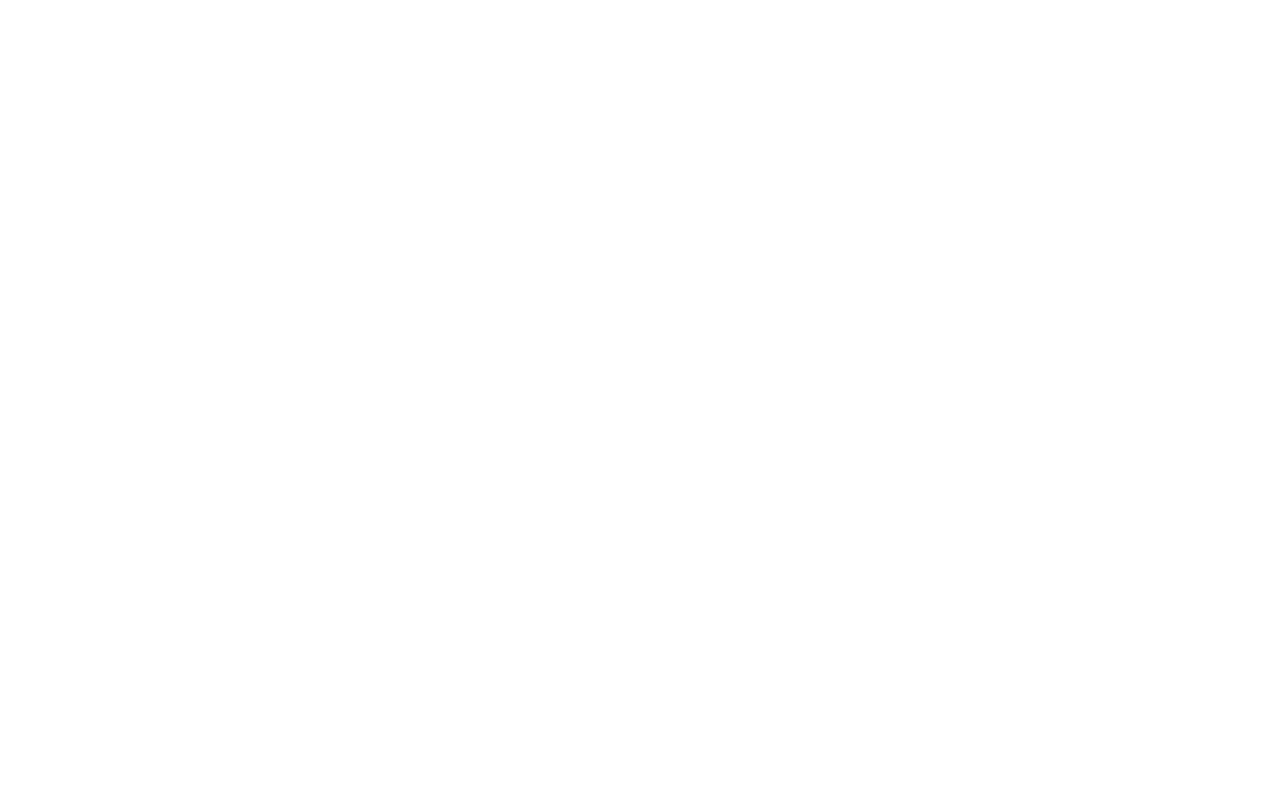
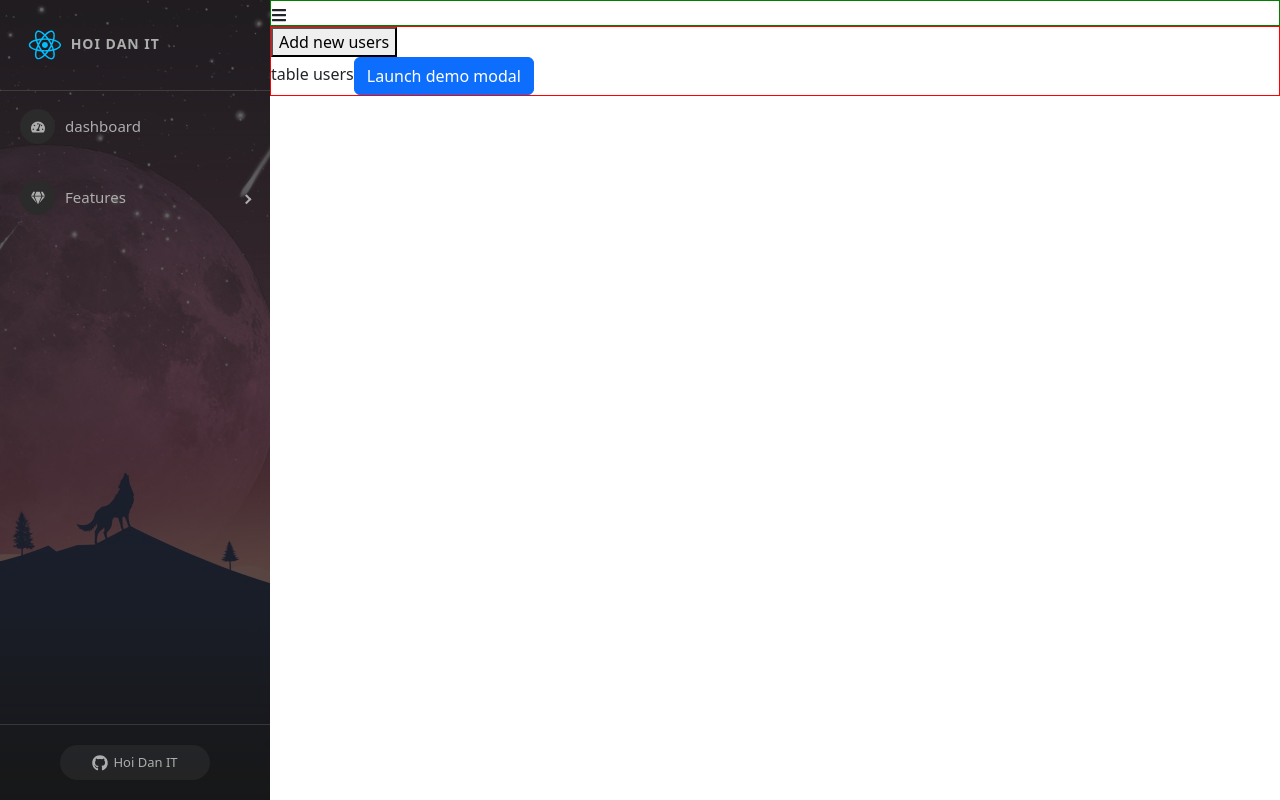
Before and after one commit to antking19/hoidanit-test-demo-react, a React (Create React App) app: page /admins/manage-user in a window 1280 px wide. Before the commit this address had no page. Built offline with nearby package versions, Linux system fonts and the light colour scheme.

Commit message:
Video 56 - Modal them moi nguoi dung

```diff
--- a/src/components/Admin/Admin.js
+++ b/src/components/Admin/Admin.js
@@ -2,6 +2,7 @@
 import "./Admin.scss";
 import { FaBars } from "react-icons/fa";
 import { useState } from "react";
+import { Outlet } from "react-router-dom";
 
 const Admin = (props) => {
     const [collapsed, setCollapsed] = useState(false);
@@ -11,8 +12,12 @@
                 <Sidebar collapsed={collapsed} />
             </div>
             <div className="admin-content">
-                <FaBars onClick={() => setCollapsed(!collapsed)} />
-                admin content
+                <div className="admin-header">
+                    <FaBars onClick={() => setCollapsed(!collapsed)} />
+                </div>
+                <div className="admin-main">
+                    <Outlet />
+                </div>
             </div>
         </div>
     );
--- a/src/components/Admin/Admin.scss
+++ b/src/components/Admin/Admin.scss
@@ -5,4 +5,15 @@
             height: 100vh;
         }
     }
+
+    .admin-content {
+        width: 100%;
+        .admin-header {
+            border: 1px solid green;
+        }
+
+        .admin-main {
+            border: 1px solid red;
+        }
+    }
 }
--- /dev/null
+++ b/src/components/Admin/Dashboard.js
@@ -0,0 +1,5 @@
+const Dashboard = (props) => {
+    return <div>Dashboard page</div>;
+};
+
+export default Dashboard;
--- /dev/null
+++ b/src/components/Admin/ManageUser.js
@@ -0,0 +1,20 @@
+import ModalCreateUser from "./ModalCreateUser";
+
+const ManageUser = (props) => {
+    return (
+        <div className="manage-user-container">
+            <div className="title"></div>
+            <div className="user-content">
+                <div>
+                    <button>Add new users</button>
+                </div>
+                <div>
+                    table users
+                    <ModalCreateUser />
+                </div>
+            </div>
+        </div>
+    );
+};
+
+export default ManageUser;
--- /dev/null
+++ b/src/components/Admin/ModalCreateUser.js
@@ -0,0 +1,70 @@
+import React, { useState } from "react";
+import Button from "react-bootstrap/Button";
+import Modal from "react-bootstrap/Modal";
+
+const ModalCreateUser = (props) => {
+    const [show, setShow] = useState(false);
+
+    const handleClose = () => setShow(false);
+    const handleShow = () => setShow(true);
+
+    return (
+        <>
+            <Button variant="primary" onClick={handleShow}>
+                Launch demo modal
+            </Button>
+
+            <Modal show={show} onHide={handleClose} size="xl" backdrop="static">
+                <Modal.Header closeButton>
+                    <Modal.Title>Add new user</Modal.Title>
+                </Modal.Header>
+                <Modal.Body>
+                    <form className="row g-3">
+                        <div class="col-md-6">
+                            <label class="form-label">Email</label>
+                            <input
+                                type="email"
+                                class="form-control"
+                                aria-describedby="emailHelp"
+                            />
+                        </div>
+                        <div class="col-md-6">
+                            <label class="form-label">Password</label>
+                            <input type="password" class="form-control" />
+                        </div>
+                        <div class="col-md-6">
+                            <label class="form-label">Username</label>
+                            <input type="text" class="form-control" />
+                        </div>
+                        <div class="col-md-6">
+                            <label class="form-label">Role</label>
+                            <select
+                                class="form-select form-select"
+                                aria-label=".form-select example"
+                            >
+                                <option selected value="USER">
+                                    USER
+                                </option>
+                                <option value="ADMIN">ADMIN</option>
+                            </select>
+                        </div>
+                        <div class="col-md-12">
+                            <label class="form-label">Image</label>
+                            <input type="file" />
+                        </div>
+                    </form>
+                </Modal.Body>
+                <Modal.Footer>
+                    <Button variant="secondary" onClick={handleClose}>
+                        Close
+                    </Button>
+                    <Button variant="primary" onClick={handleClose}>
+                        Save Changes
+                    </Button>
+                </Modal.Footer>
+            </Modal>
+        </>
+    );
+};
+
+export default ModalCreateUser;
--- a/src/components/Admin/Sidebar.js
+++ b/src/components/Admin/Sidebar.js
@@ -19,6 +19,7 @@
 } from "react-icons/fa";
 import { DiReact } from "react-icons/di";
 import sidebarBg from "../../assets/bg2.jpg";
+import { Link } from "react-router-dom";
 
 const Sidebar = (props) => {
     const { image, collapsed, toggled, handleToggleSidebar } = props;
@@ -55,11 +56,15 @@
                             // suffix={<span className="badge red">New</span>}
                         >
                             dashboard
+                            <Link to="/admins" />
                         </MenuItem>
                     </Menu>
                     <Menu iconShape="circle">
                         <SubMenu title={"Features"} icon={<FaGem />}>
-                            <MenuItem>Quản lý Users</MenuItem>
+                            <MenuItem>
+                                Quản lý Users
+                                <Link to="/admins/manage-user" />
+                            </MenuItem>
                             <MenuItem>Quản lý Bài Quiz</MenuItem>
                             <MenuItem>Quản lý Câu Hỏi</MenuItem>
                         </SubMenu>
--- a/src/index.js
+++ b/src/index.js
@@ -9,6 +9,8 @@
 import User from "./components/User/User";
 import Admin from "./components/Admin/Admin";
 import HomePage from "./components/Home/HomePage";
+import Dashboard from "./components/Admin/Dashboard";
+import ManageUser from "./components/Admin/ManageUser";
 
 const root = ReactDOM.createRoot(document.getElementById("root"));
 root.render(
@@ -20,7 +22,10 @@
                     <Route index element={<HomePage />} />
                     <Route path="/users" element={<User />} />
                 </Route>
-                <Route path="/admins" element={<Admin />} />
+                <Route path="/admins" element={<Admin />}>
+                    <Route index element={<Dashboard />} />
+                    <Route path="manage-user" element={<ManageUser />} />
+                </Route>
             </Routes>
         </BrowserRouter>
         {/* </React.StrictMode> */}
```
